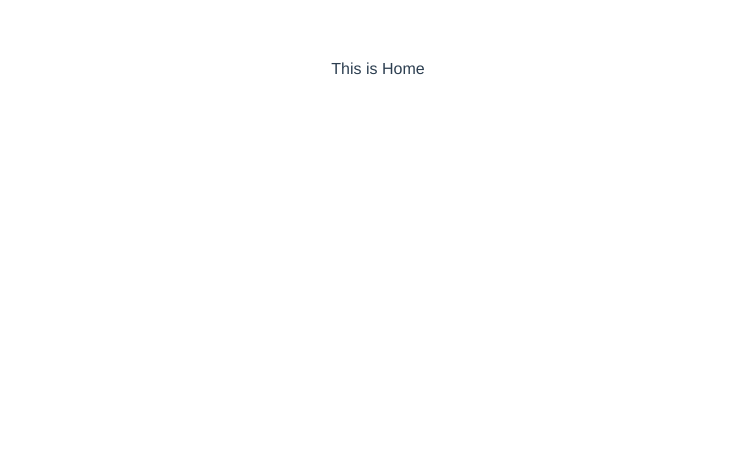
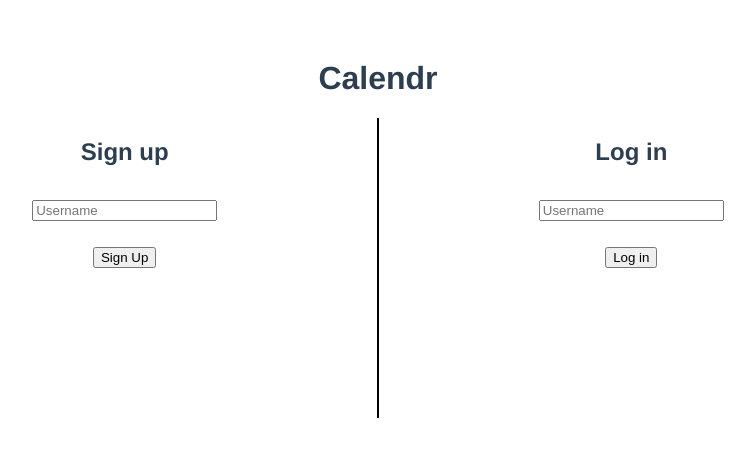
Before and after one commit to domdelorenzo/calendr, a Vue app in the folder calendr_django/calendr-vue-app/: page /home in a window 1280 px wide. Shown: the top 456 px of the page, without its empty margins (262-1017 px from the left). Built offline with nearby package versions, Linux system fonts and the light colour scheme.

Commit message:
home component formatted

```diff
--- a/calendr_django/calendr-vue-app/src/components/Home.vue
+++ b/calendr_django/calendr-vue-app/src/components/Home.vue
@@ -1,15 +1,82 @@
 <template>
-<div>
-  <p>This is Home</p>
-</div>
+    <div>
+        <h1>Calendr</h1>
+        <div class="user-forms">
+            <div class="signup">
+                <h2>Sign up</h2>
+                <form v-on:submit.prevent='handleSignup'>
+                    <input
+                        type="text"
+                        placeholder="Username"
+                        :value="signin"
+                        name="signin"
+                        v-on:input='handleChange'
+                    />
+                    <button type="submit">Sign Up</button>
+                </form>
+            </div>
+            <div class="login">
+                <h2>Log in</h2>
+                <form v-on:submit.prevent='handleLogin'>
+                    <input
+                        type="text"
+                        placeholder="Username"
+                        :value="login"
+                        name="login"
+                        v-on:input='handleChange'
+                    />
+                    <button type="submit">Log in</button>
+                </form>
+            </div>
+        </div>
+    </div>
 </template>
 
 <script>
 export default {
   name: 'Home',
+  data: () => ({
+      signin: '',
+      login: ''
+  }),
+  methods: {
+      handleChange(e) {
+          this[e.target.name] = e.target.value
+      },
+      handleSignup() {
+          console.log(`${this.signin} signed up`)
+      },
+      handleLogin() {
+          console.log(`${this.login} logged in`)
+      }
+  }
 }
 </script>
 
-<style>
-
+<style scoped>
+    .user-forms {
+        display: flex;
+        flex-direction: row;
+        justify-content: space-around;
+        height: 300px;
+    }
+    form {
+        display: flex;
+        flex-direction: column;
+        align-items: center;
+    }
+    form input, form button {
+        margin: 1em auto;
+    }
+    .signup, .login {
+        width: 50%;
+    }
+    .signup {
+        border-right: 1px solid black;
+        margin-left: 10%;
+    }
+    .login {
+        border-left: 1px solid black;
+        margin-right: 10%;
+    }
 </style>
```
